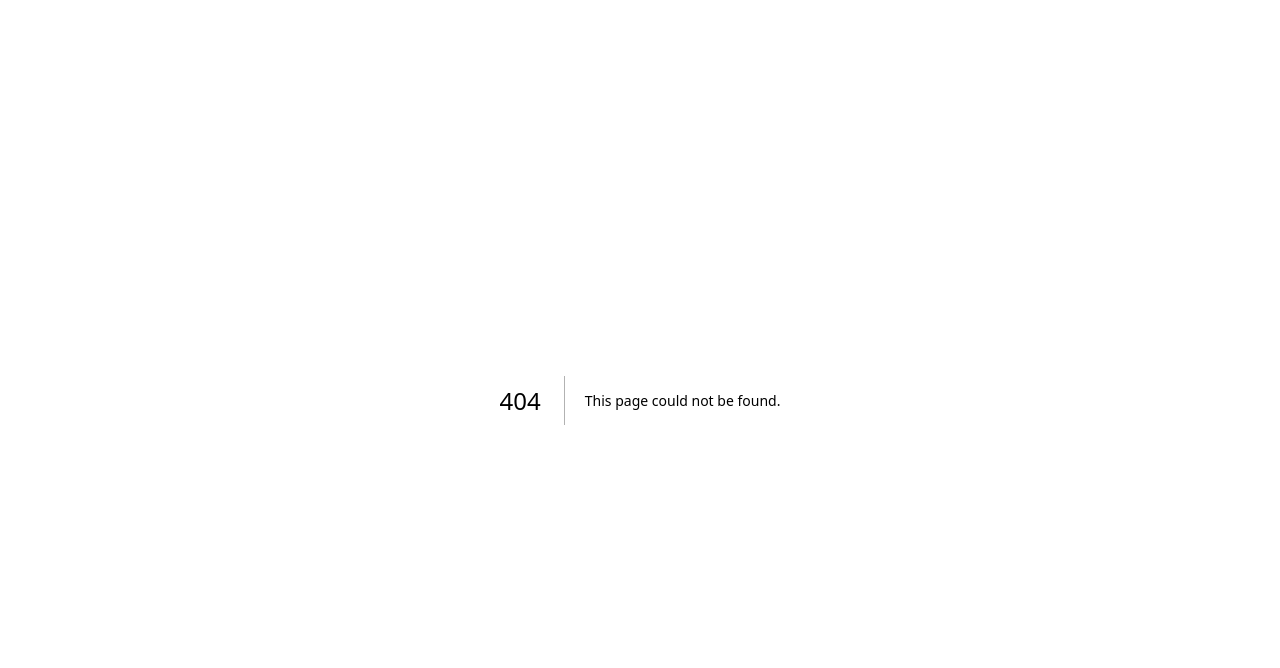
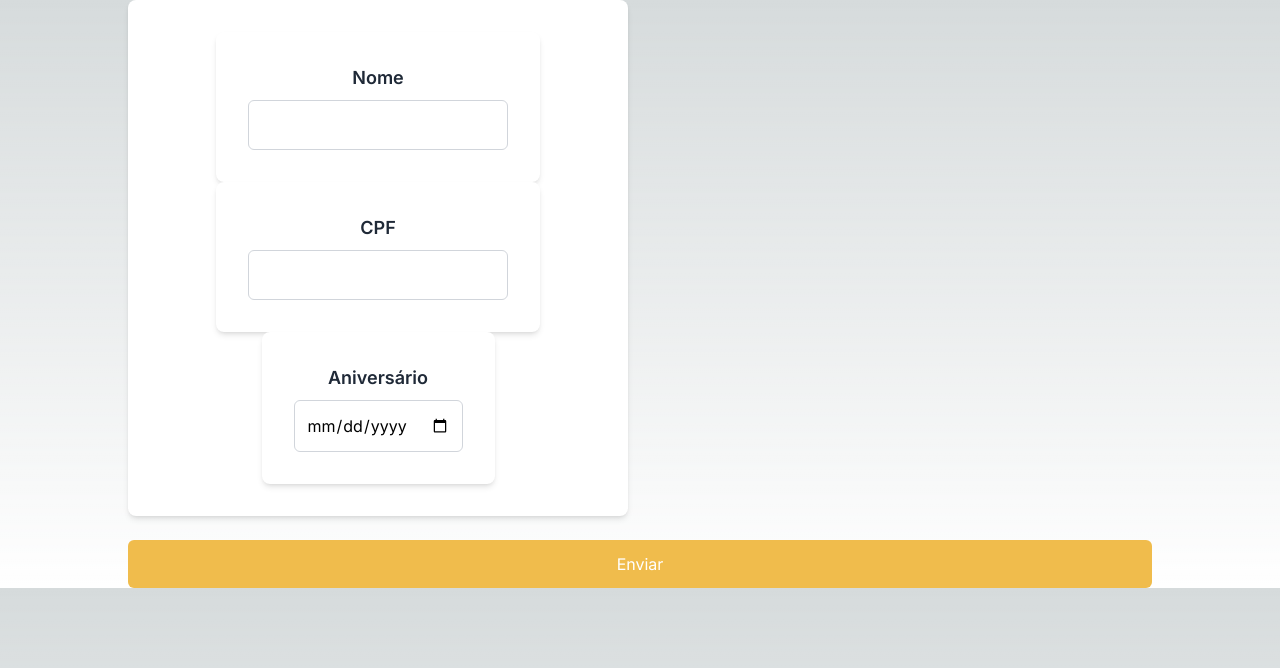
Before and after one commit to MarceloBxD/igmatest, a Next.js app: page /register-user in a window 1280 px wide. Before the commit this address had no page. Shown: the top 668 px of the page. Built offline with nearby package versions, Linux system fonts and the light colour scheme.

Commit message:
feat: first commit

```diff
--- /dev/null
+++ b/app/(register)/register-user/page.tsx
@@ -0,0 +1,56 @@
+const formData = [
+  {
+    name: "name",
+    label: "Nome",
+    type: "text",
+    required: true,
+  },
+  {
+    name: "cpf",
+    label: "CPF",
+    type: "text",
+    required: true,
+  },
+  {
+    name: "birthday",
+    label: "Aniversário",
+    type: "date",
+    required: true,
+  },
+];
+
+const RegisterUser = () => {
+  return (
+    <form className="mx-auto grid gap-6 text-center lg:max-w-5xl lg:w-full lg:grid-cols-2">
+      <div className="flex flex-col items-center justify-center bg-white dark:bg-zinc-900/40 p-8 rounded-lg shadow-md">
+        {formData.map((data) => (
+          <div
+            key={data.name}
+            className="flex flex-col items-center justify-center bg-white dark:bg-zinc-900/40 p-8 rounded-lg shadow-md"
+          >
+            <label
+              htmlFor={data.name}
+              className="mb-2 text-lg font-semibold text-gray-800 dark:text-white"
+            >
+              {data.label}
+            </label>
+            <input
+              type={data.type}
+              name={data.name}
+              className="w-full p-3 border border-gray-300 rounded-md focus:outline-none focus:border-primary dark:border-neutral-700 dark:bg-zinc-800/50"
+            />
+          </div>
+        ))}
+      </div>
+
+      <button
+        type="submit"
+        className="col-span-2 bg-primary text-white p-3 rounded-md hover:bg-primary/80 focus:outline-none focus:ring focus:border-primary dark:bg-neutral-700 dark:hover:bg-neutral-800/30"
+      >
+        Enviar
+      </button>
+    </form>
+  );
+};
+
+export default RegisterUser;
--- a/app/page.tsx
+++ b/app/page.tsx
@@ -5,33 +5,15 @@ export default function Home() {
     <main className="flex min-h-screen flex-col items-center justify-between p-24">
       <div className="z-10 max-w-5xl w-full items-center justify-between font-mono text-sm lg:flex">
         <p className="fixed left-0 top-0 flex w-full justify-center border-b border-gray-300 bg-gradient-to-b from-zinc-200 pb-6 pt-8 backdrop-blur-2xl dark:border-neutral-800 dark:bg-zinc-800/30 dark:from-inherit lg:static lg:w-auto  lg:rounded-xl lg:border lg:bg-gray-200 lg:p-4 lg:dark:bg-zinc-800/30">
-          Get started by editing&nbsp;
-          <code className="font-mono font-bold">app/page.tsx</code>
+          Created By
+          <code className="font-mono font-bold ml-2">@Marcelo Bracet</code>
         </p>
-        <div className="fixed bottom-0 left-0 flex h-48 w-full items-end justify-center bg-gradient-to-t from-white via-white dark:from-black dark:via-black lg:static lg:h-auto lg:w-auto lg:bg-none">
-          <a
-            className="pointer-events-none flex place-items-center gap-2 p-8 lg:pointer-events-auto lg:p-0"
-            href="https://vercel.com?utm_source=create-next-app&utm_medium=appdir-template&utm_campaign=create-next-app"
-            target="_blank"
-            rel="noopener noreferrer"
-          >
-            By{" "}
-            <Image
-              src="/vercel.svg"
-              alt="Vercel Logo"
-              className="dark:invert"
-              width={100}
-              height={24}
-              priority
-            />
-          </a>
-        </div>
       </div>
 
-      <div className="relative flex place-items-center before:absolute before:h-[300px] before:w-full sm:before:w-[480px] before:-translate-x-1/2 before:rounded-full before:bg-gradient-radial before:from-white before:to-transparent before:blur-2xl before:content-[''] after:absolute after:-z-20 after:h-[180px] after:w-full sm:after:w-[240px] after:translate-x-1/3 after:bg-gradient-conic after:from-sky-200 after:via-blue-200 after:blur-2xl after:content-[''] before:dark:bg-gradient-to-br before:dark:from-transparent before:dark:to-blue-700 before:dark:opacity-10 after:dark:from-sky-900 after:dark:via-[#0141ff] after:dark:opacity-40 before:lg:h-[360px] z-[-1]">
+      <div className="relative flex place-items-center before:absolute before:h-[300px] before:w-full sm:before:w-[480px] before:-translate-x-1/2 before:rounded-full before:bg-gradient-radial before:from-white before:to-transparent before:blur-2xl before:content-[''] after:absolute after:-z-20 after:h-[180px] after:w-full sm:after:w-[240px] after:translate-x-1/3 after:bg-gradient-conic after:from-yellow-200 after:via-yellow-200 after:blur-2xl after:content-[''] before:dark:bg-gradient-to-br before:dark:from-transparent before:dark:to-yellow-500 before:dark:opacity-10 after:dark:from-yellow-300 after:dark:opacity-40 before:lg:h-[360px] z-[-1]">
         <Image
-          className="relative dark:drop-shadow-[0_0_0.3rem_#ffffff70] dark:invert"
-          src="/next.svg"
+          className="relative dark:drop-shadow-[0_0_0.3rem_#ffffff70] "
+          src="/igma.jpg"
           alt="Next.js Logo"
           width={180}
           height={37}
@@ -41,70 +23,18 @@ export default function Home() {
 
       <div className="mb-32 grid text-center lg:max-w-5xl lg:w-full lg:mb-0 lg:grid-cols-4 lg:text-left">
         <a
-          href="https://nextjs.org/docs?utm_source=create-next-app&utm_medium=appdir-template&utm_campaign=create-next-app"
+          href="/register-user"
           className="group rounded-lg border border-transparent px-5 py-4 transition-colors hover:border-gray-300 hover:bg-gray-100 hover:dark:border-neutral-700 hover:dark:bg-neutral-800/30"
-          target="_blank"
           rel="noopener noreferrer"
         >
           <h2 className={`mb-3 text-2xl font-semibold`}>
-            Docs{" "}
+            Igma Challenge
             <span className="inline-block transition-transform group-hover:translate-x-1 motion-reduce:transform-none">
               -&gt;
             </span>
           </h2>
           <p className={`m-0 max-w-[30ch] text-sm opacity-50`}>
-            Find in-depth information about Next.js features and API.
-          </p>
-        </a>
-
-        <a
-          href="https://nextjs.org/learn?utm_source=create-next-app&utm_medium=appdir-template-tw&utm_campaign=create-next-app"
-          className="group rounded-lg border border-transparent px-5 py-4 transition-colors hover:border-gray-300 hover:bg-gray-100 hover:dark:border-neutral-700 hover:dark:bg-neutral-800/30"
-          target="_blank"
-          rel="noopener noreferrer"
-        >
-          <h2 className={`mb-3 text-2xl font-semibold`}>
-            Learn{" "}
-            <span className="inline-block transition-transform group-hover:translate-x-1 motion-reduce:transform-none">
-              -&gt;
-            </span>
-          </h2>
-          <p className={`m-0 max-w-[30ch] text-sm opacity-50`}>
-            Learn about Next.js in an interactive course with&nbsp;quizzes!
-          </p>
-        </a>
-
-        <a
-          href="https://vercel.com/templates?framework=next.js&utm_source=create-next-app&utm_medium=appdir-template&utm_campaign=create-next-app"
-          className="group rounded-lg border border-transparent px-5 py-4 transition-colors hover:border-gray-300 hover:bg-gray-100 hover:dark:border-neutral-700 hover:dark:bg-neutral-800/30"
-          target="_blank"
-          rel="noopener noreferrer"
-        >
-          <h2 className={`mb-3 text-2xl font-semibold`}>
-            Templates{" "}
-            <span className="inline-block transition-transform group-hover:translate-x-1 motion-reduce:transform-none">
-              -&gt;
-            </span>
-          </h2>
-          <p className={`m-0 max-w-[30ch] text-sm opacity-50`}>
-            Explore starter templates for Next.js.
-          </p>
-        </a>
-
-        <a
-          href="https://vercel.com/new?utm_source=create-next-app&utm_medium=appdir-template&utm_campaign=create-next-app"
-          className="group rounded-lg border border-transparent px-5 py-4 transition-colors hover:border-gray-300 hover:bg-gray-100 hover:dark:border-neutral-700 hover:dark:bg-neutral-800/30"
-          target="_blank"
-          rel="noopener noreferrer"
-        >
-          <h2 className={`mb-3 text-2xl font-semibold`}>
-            Deploy{" "}
-            <span className="inline-block transition-transform group-hover:translate-x-1 motion-reduce:transform-none">
-              -&gt;
-            </span>
-          </h2>
-          <p className={`m-0 max-w-[30ch] text-sm opacity-50 text-balance`}>
-            Instantly deploy your Next.js site to a shareable URL with Vercel.
+            Cadaster users by name, cpf and birth ( cpf valdation )
           </p>
         </a>
       </div>
--- a/tailwind.config.ts
+++ b/tailwind.config.ts
@@ -13,6 +13,9 @@ const config: Config = {
         "gradient-conic":
           "conic-gradient(from 180deg at 50% 50%, var(--tw-gradient-stops))",
       },
+      colors: {
+        primary: "#F0BC4C",
+      },
     },
   },
   plugins: [],
```
Also changed, not shown: package.json (+6 -4 lines), public/igma.jpg (added), 1 other file (tests, documents, lock files or other folders).
